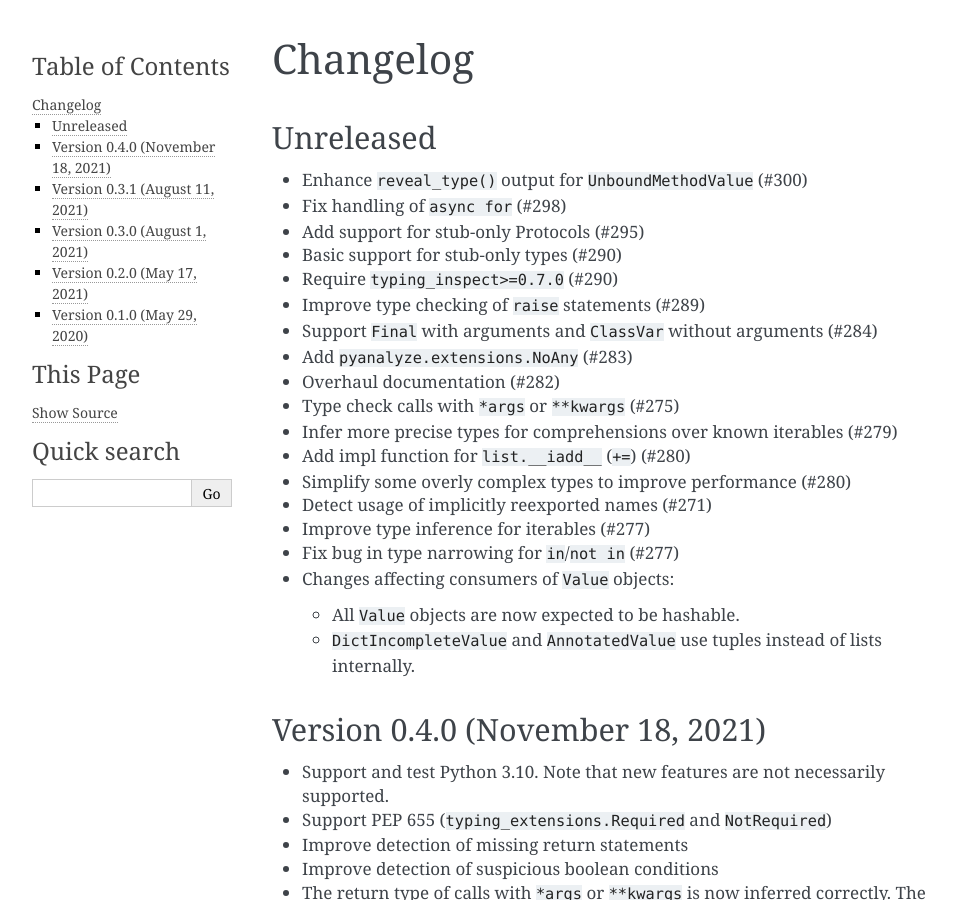
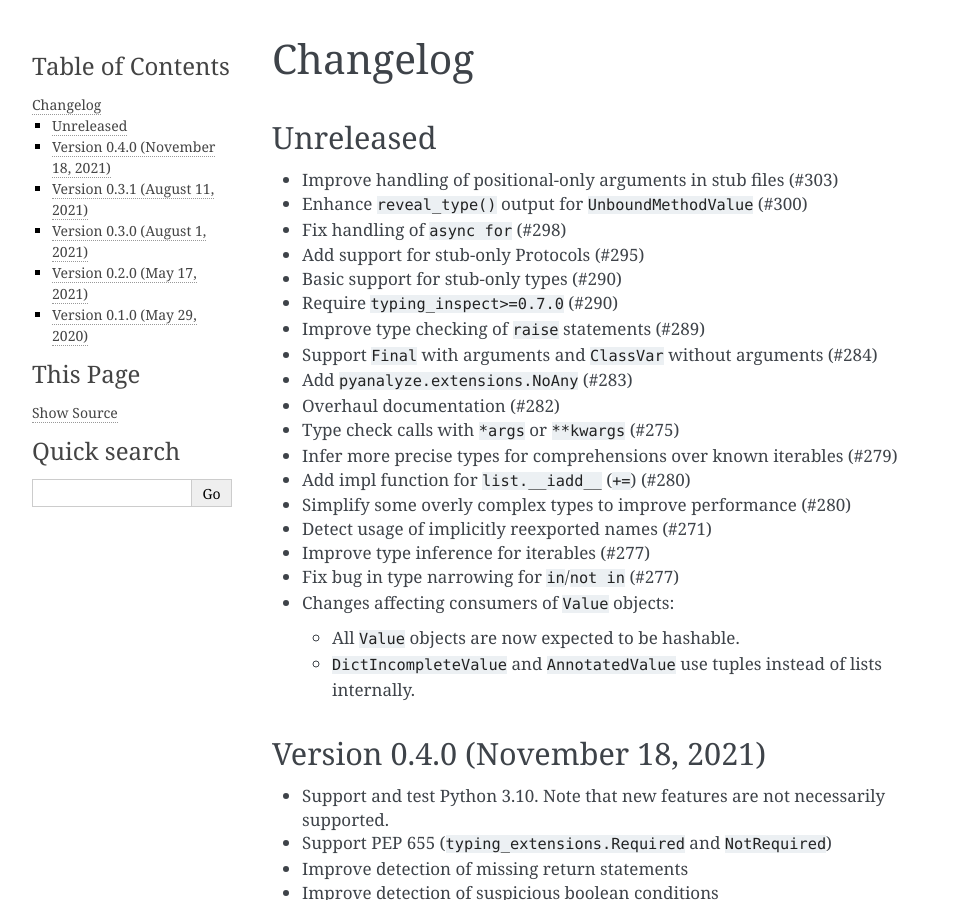
Before and after one commit to quora/pyanalyze, a Sphinx documentation site: the page built from docs/changelog.md, in a window 1280 px wide and 900 px high. Shown: the whole window, without its empty margins (148-1104 px from the left). Built offline with Sphinx 7.4.7, drawn with Linux system fonts in a browser that asks for light colours.

Commit message:
add changelog

```diff
--- a/docs/changelog.md
+++ b/docs/changelog.md
@@ -2,6 +2,7 @@
 
 ## Unreleased
 
+- Improve handling of positional-only arguments in stub files (#303)
 - Enhance `reveal_type()` output for `UnboundMethodValue` (#300)
 - Fix handling of `async for` (#298)
 - Add support for stub-only Protocols (#295)
```
